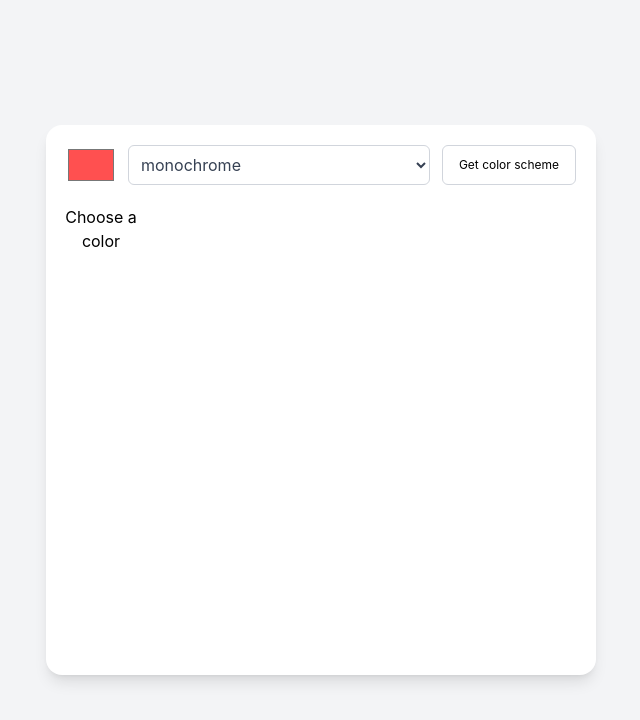
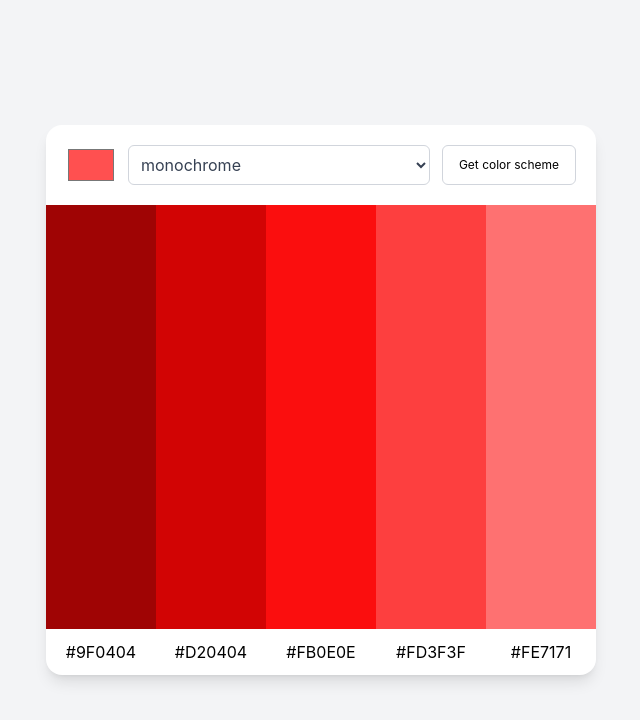
Before and after one commit to arturvas/color-scheme-generator, a React (Vite) app: page / in a window 1280 px wide. Shown: the top 720 px of the page, without its empty margins (319-959 px from the left). Built offline with nearby package versions, Linux system fonts and the light colour scheme.

Commit message:
refactor: simplify PaletteDisplay by replacing unused objects with a static color array

```diff
--- a/src/App.jsx
+++ b/src/App.jsx
@@ -1,36 +1,7 @@
 import { useState } from 'react';
 
 function PaletteDisplay({ scheme }) {
-  // const COLORS = [
-  //   {
-  //     mode: 'monochrome',
-  //     colors: { hex: { value: ['#F55A5A', '#C44444', '#962E2E', '#6B1E1E', '#3D0A0A'] } },
-  //   },
-  //   {
-  //     mode: 'monochrome-dark',
-  //     colors: { hex: { value: ['#2B0A0A', '#4A1010', '#6B1E1E', '#8C2C2C', '#AE3A3A'] } },
-  //   },
-  //   {
-  //     mode: 'monochrome-light',
-  //     colors: { hex: { value: ['#F55A5A', '#F77A7A', '#F99A9A', '#FBBABA', '#FDDADA'] } },
-  //   },
-  //   {
-  //     mode: 'analogic',
-  //     colors: { hex: { value: ['#F55A5A', '#F5A55A', '#F5F55A', '#5AF55A', '#5A5AF5'] } },
-  //   },
-  //   {
-  //     mode: 'complement',
-  //     colors: { hex: { value: ['#F55A5A', '#5AF5F5', '#3ADADA', '#1ABABA', '#009A9A'] } },
-  //   },
-  //   {
-  //     mode: 'analogic-complement',
-  //     colors: { hex: { value: ['#F55A5A', '#F5A55A', '#5AF5F5', '#5A5AF5', '#A55AF5'] } },
-  //   },
-  //   {
-  //     mode: 'triad',
-  //     colors: { hex: { value: ['#F55A5A', '#5AF55A', '#5A5AF5', '#F5F55A', '#F55AF5'] } },
-  //   },
-  // ];
+  const COLORS = ['#9F0404', '#D20404', '#FB0E0E', '#FD3F3F', '#FE7171'];
 
   return (
     <div className="h-full flex flex-col">
@@ -40,7 +11,7 @@ function PaletteDisplay({ scheme }) {
             return <div key={objColor.clean} style={{ backgroundColor: objColor.value }}></div>;
           })
         ) : (
-          <span>Choose a color</span>
+          COLORS.map((color) => <div key={color} style={{ backgroundColor: color }}></div>)
         )}
       </div>
       <div className="inline-grid items-center grid-cols-5 w-full text-center h-11.5">
@@ -49,7 +20,7 @@ function PaletteDisplay({ scheme }) {
             return <div key={colorTextHex.clean}>{colorTextHex.value}</div>;
           })
         ) : (
-          <span></span>
+          COLORS.map((color) => <div key={color}>{color}</div>)
         )}
       </div>
     </div>
```
